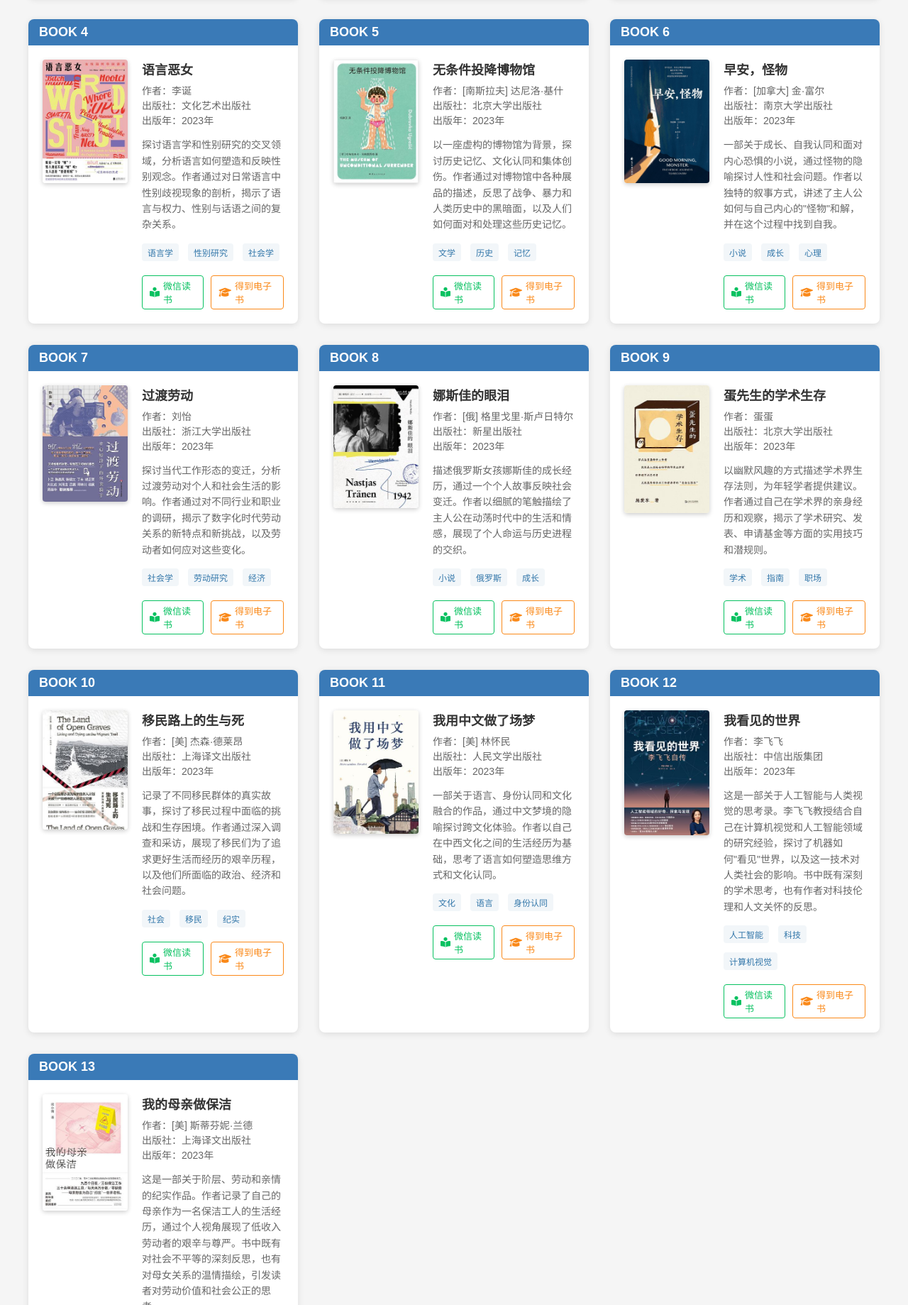
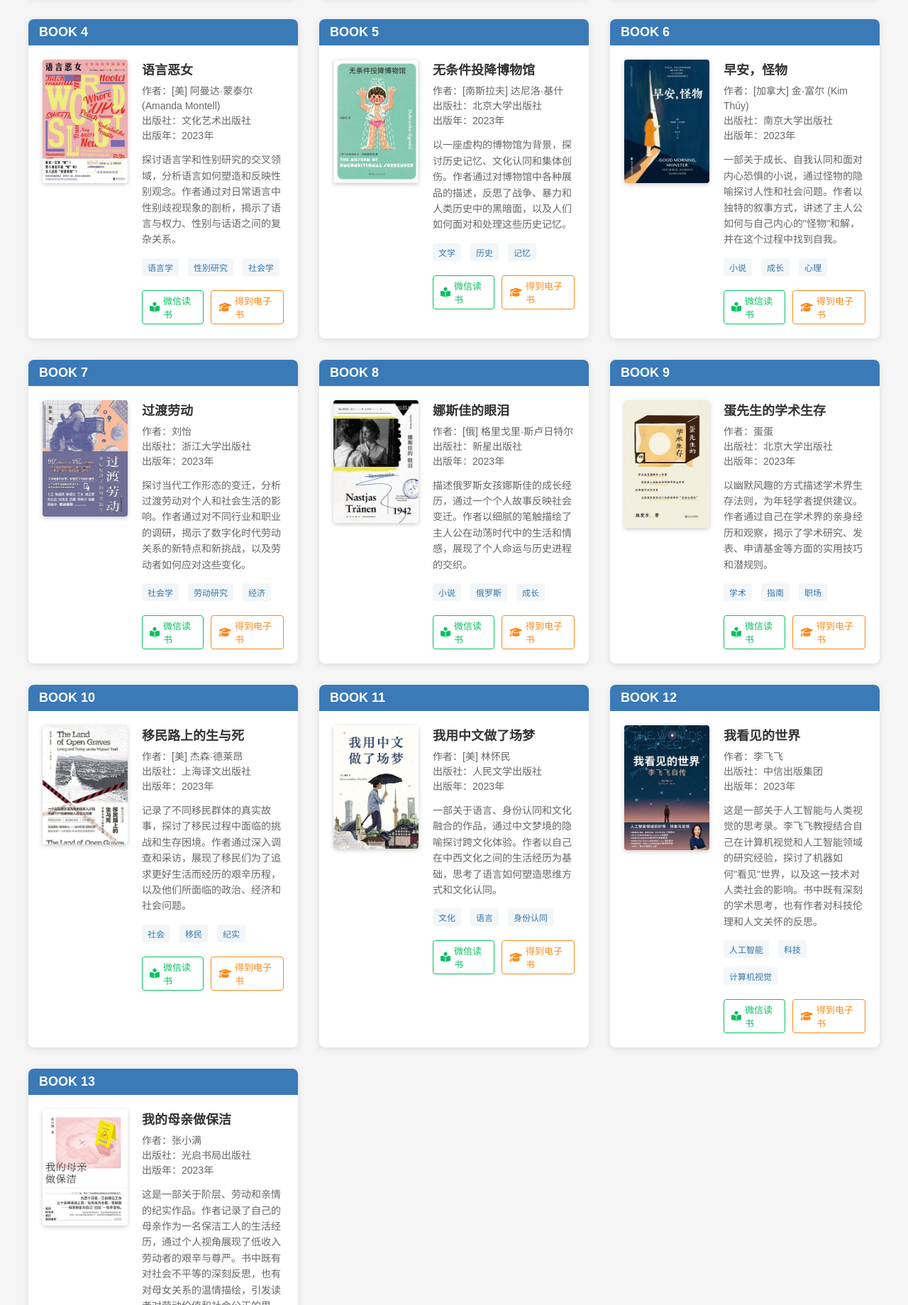
Before and after one commit to Janeyanhong/recommendation-of-booklist, a plain HTML site: page book-recommendation-prototype.html in a window 1280 px wide. Shown: the part 565-2404 px from the top of the page at 71% size. Drawn offline with Linux system fonts and the light colour scheme.

Commit message:
“更新作者”

```diff
--- a/book-recommendation-prototype.html
+++ b/book-recommendation-prototype.html
@@ -317,7 +317,7 @@
                     <div class="book-info">
                         <h2 class="book-title">语言恶女</h2>
                         <div class="book-meta">
-                            <p>作者：李诞</p>
+                            <p>作者：[美] 阿曼达·蒙泰尔 (Amanda Montell)</p>
                             <p>出版社：文化艺术出版社</p>
                             <p>出版年：2023年</p>
                         </div>
@@ -381,7 +381,7 @@
                     <div class="book-info">
                         <h2 class="book-title">早安，怪物</h2>
                         <div class="book-meta">
-                            <p>作者：[加拿大] 金·富尔</p>
+                            <p>作者：[加拿大] 金·富尔 (Kim Thúy)</p>
                             <p>出版社：南京大学出版社</p>
                             <p>出版年：2023年</p>
                         </div>
@@ -605,8 +605,8 @@
                     <div class="book-info">
                         <h2 class="book-title">我的母亲做保洁</h2>
                         <div class="book-meta">
-                            <p>作者：[美] 斯蒂芬妮·兰德</p>
-                            <p>出版社：上海译文出版社</p>
+                            <p>作者：张小满</p>
+                            <p>出版社：光启书局出版社</p>
                             <p>出版年：2023年</p>
                         </div>
                         <p class="book-desc">这是一部关于阶层、劳动和亲情的纪实作品。作者记录了自己的母亲作为一名保洁工人的生活经历，通过个人视角展现了低收入劳动者的艰辛与尊严。书中既有对社会不平等的深刻反思，也有对母女关系的温情描绘，引发读者对劳动价值和社会公正的思考。</p>
```
